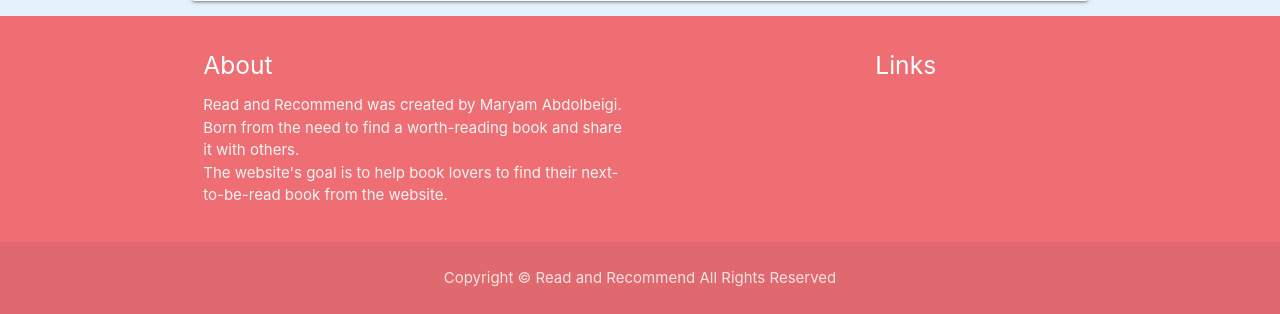
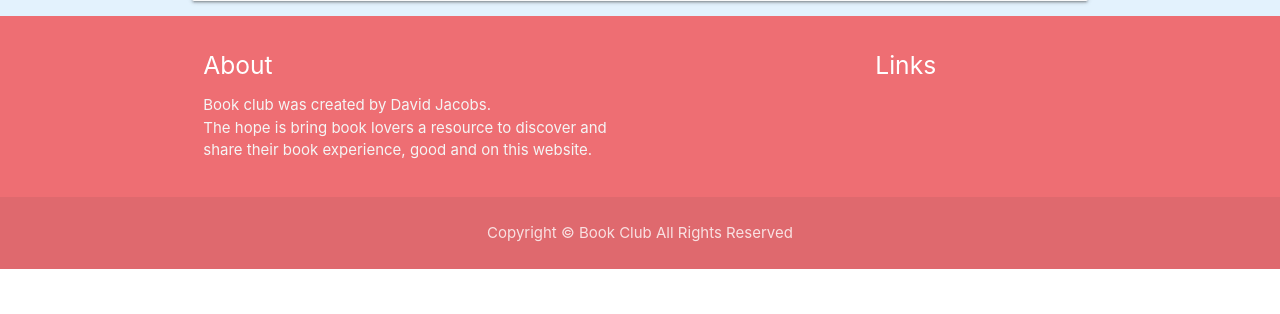
Before and after one commit to Davej66/book-club, a Flask app: page /add_task in a window 1280 px wide. Shown: the part 1077-1391 px from the top of the page. After the commit the page ends 1346 px from the top, so only its background shows below. Run offline with Flask 2, Linux system fonts and the light colour scheme; data that the repository does not hold is empty; some libraries are stand-ins or nearby versions.

```diff
--- a/templates/base.html
+++ b/templates/base.html
@@ -88,10 +88,9 @@
         <div class="row">
             <div class="col s6">
                 <h5 class="white-text">About</h5>
-                <p class="grey-text text-lighten-4">Read and Recommend was created by Maryam Abdolbeigi.<br>
-                    Born from the need to find a worth-reading book and share it with others.<br>
-                    The website's goal is to help book lovers to find their next-to-be-read book from the
-                    website.
+                <p class="grey-text text-lighten-4">Book club was created by David Jacobs.<br>
+                    The hope is bring book lovers a resource to discover and share their book experience, good and
+                    on this website.
                 </p>
             </div>
             <div class="col s3 offset-s3">
@@ -105,7 +104,7 @@
     <div class="footer-copyright">
         <div class="container center">
             <!-- the dynamic copyright year is learned form (https://stackoverflow.com/questions/43714006/how-can-one-create-a-dynamic-copyright-date-without-document-write-in-javascri) -->
-            <p>Copyright &copy; <span id="year"> </span> Read and Recommend All Rights Reserved</p>
+            <p>Copyright &copy; <span id="year"> </span> Book Club All Rights Reserved</p>
         </div>
     </div>
 </footer>
```
